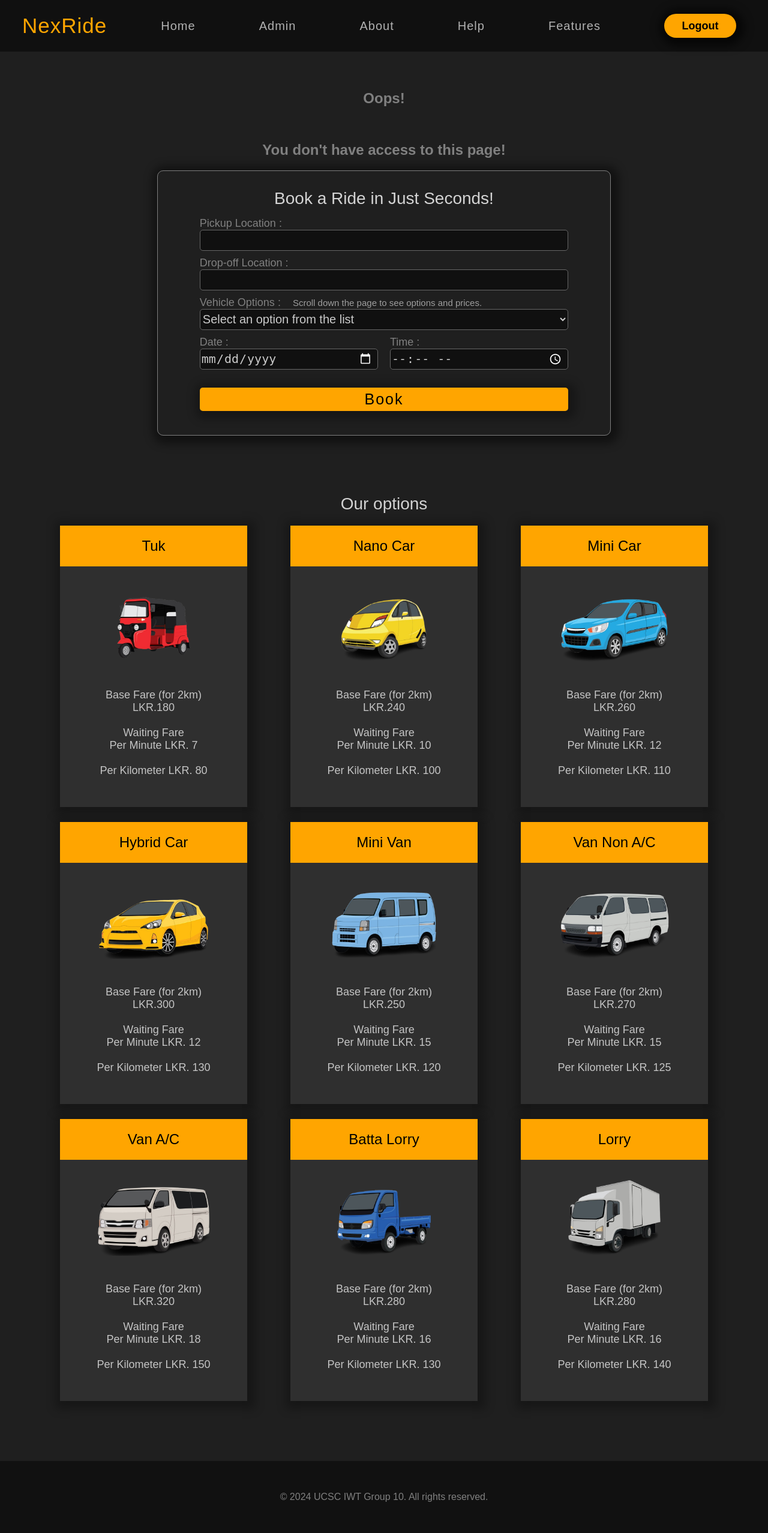
After one commit to cptdihindu/iwt-project, a PHP site: page /ride.php in a window 1280 px wide. The commit adds this page. Shown: the whole page at 60% size. Run offline with PHP 8.4, Linux system fonts and the light colour scheme; the visitor is signed in with stand-in values (Sample User, id 1).

Commit message:
Ride enquiry implemented.

```diff
--- a/#Patch-notes.txt
+++ b/#Patch-notes.txt
@@ -1,5 +1,6 @@
 latest,
 
+> Ride enquiry working.
 > About page interface improved.
 > Home page vehicles added.
 > Password visibility toggling working in login, signin forms.
@@ -26,5 +27,4 @@ Finished,
 
 Working on,
 
-> Ride enquiry
 > Driver registration (optional)
--- a/header.php
+++ b/header.php
@@ -43,9 +43,14 @@
                             else
                                 echo "<li><a href='$final_link'>Admin</a></li>";
                         }
+
+#--------------------------------------------------------To Ride Page ---------------------------------------
                         # Logged customers can access 'ride' page
                         else if($_SESSION['user_role'] == 'customer'){
-                            echo "<li><a href=''>Ride</a></li>";
+                            if($page == "ride")
+                                echo "<li><a class='active' href='ride.php'>Ride</a></li>";
+                            else
+                            echo "<li><a href='ride.php'>Ride</a></li>";
                         }
                     }
                     /* Guests can access 'driver' page
--- a/php/login.php
+++ b/php/login.php
@@ -21,6 +21,7 @@ if(isset($_POST['login-submit'])){
             // Store user information in session variables
             $_SESSION['user_fname'] = $userdata['fname']; // Getting fname
             $_SESSION['user_role'] = $userdata['role']; // Getting role
+            $_SESSION['user_no'] = $userdata['no']; // Getting number
 
             // Redirect to index.php
             header("Location: ../index.php");
@@ -42,9 +43,4 @@ if(isset($_POST['login-submit'])){
         }
     }
 }
-
-
-
-// Close the connection mysqli_close($conn);
-
 ?>
--- /dev/null
+++ b/ride.php
@@ -0,0 +1,297 @@
+<html>
+<head>
+    <link rel="stylesheet" href="style.css">
+    <title>Nexride Ride</title>
+</head>
+<body>
+
+<?php
+require_once('php/nav-variables.php');
+require_once('php/login.php');
+require_once('php/connect.php');
+$page = "ride";
+require_once('header.php');
+
+echo "<div class='nav-margin'></div>";
+?>
+
+<?php
+#--------------------------------------------------------Check the user before view---------------------------------------
+if (isset($_SESSION['user_role'])) {
+    # Logged customers can access 'ride' page
+    if ($_SESSION['user_role'] != 'customer') {
+        echo "<center><h2>Oops!</h2><br/><h2>You don't have access to this page!</h2></center>";
+    }
+}
+else{
+    echo "<center><h2>Oops!</h2><br/><h2>You cannot access this page!</h2></center>";
+    require_once('footer.php');
+    exit;
+}
+
+?>
+
+<!---------------------------------------------------ride booking form--------------------------------------------------->
+<div class="ride-form-holder">
+    <form class="ride-form" action="ride.php" method="post">
+        <div class="topic">Book a Ride in Just Seconds!</div>
+
+        <div class="login-row">
+            Pickup Location :
+            <input type="text" name="pickLoc" class="textfield" required>
+        </div>
+
+        <div class="login-row">
+            Drop-off Location :
+            <input type="text" name="dropLoc" class="textfield" required>
+        </div>
+
+        <div class="login-row">
+            Vehicle Options : <span id="vehicleOpt-note">Scroll down the page to see options and prices.</span>
+            <select name="vehicleOpt" class="textfield" required>
+                <option value="">Select an option from the list</option>
+                <option value="">Tuk</option>
+                <option value="">Nano Car</option>
+                <option value="">Mini Car</option>
+                <option value="">Hybrid Car</option>
+                <option value="">Mini Van</option>
+                <option value="">Van Non A/C</option>
+                <option value="">Van A/C</option>
+                <option value="">Batta Lorry</option>
+                <option value="">Lorry</option>
+            </select>
+        </div>
+
+        <div id="dateAndTime" class="login-row">
+            <div>
+                Date :
+                <input id="dateInput" type="date" name="pickDate" class="textfield" required>
+            </div>
+
+            <div>
+                Time :
+                <input id="timeInput" type="time" name="pickTime" class="textfield" required>
+            </div>
+        </div>
+
+        <div class="login-row">
+            <input type="submit" name="bookCab" value="Book" class="login-submit">
+        </div>
+    </form>
+</div>
+
+<!---------------------------------------------------Javascript for prevent early date and times--------------------------------------------------->
+<script>
+    document.addEventListener('DOMContentLoaded', function() {
+        // Set minimum date to today
+        const dateInput = document.getElementById('dateInput');
+        const timeInput = document.getElementById('timeInput');
+        const today = new Date().toISOString().split('T')[0];
+        dateInput.setAttribute('min', today);
+
+        // Function to update the minimum time based on the selected date
+        dateInput.addEventListener('change', function() {
+            const selectedDate = dateInput.value;
+            const now = new Date();
+            const todayDate = now.toISOString().split('T')[0];
+
+            if (selectedDate === todayDate) {
+                // Set minimum time to current time if today is selected
+                const hours = now.getHours().toString().padStart(2, '0');
+                const minutes = now.getMinutes().toString().padStart(2, '0');
+                const currentTime = `${hours}:${minutes}`;
+                timeInput.value = ''; // Clear the previous value
+                timeInput.setAttribute('min', currentTime);
+            } else {
+                // Remove minimum time for future dates
+                timeInput.removeAttribute('min');
+            }
+        });
+
+        // Prevent selecting past times for today
+        timeInput.addEventListener('input', function() {
+            const selectedDate = dateInput.value;
+            const now = new Date();
+            const todayDate = now.toISOString().split('T')[0];
+
+            if (selectedDate === todayDate) {
+                const selectedTime = timeInput.value;
+                const currentTime = `${now.getHours().toString().padStart(2, '0')}:${now.getMinutes().toString().padStart(2, '0')}`;
+
+                if (selectedTime < currentTime) {
+                    // If selected time is in the past, reset to the current time
+                    timeInput.value = currentTime;
+                }
+            }
+        });
+    });
+</script>
+
+
+<!----------------------------------------------------Vehicles------------------------------------------->
+<div class="wrapper">
+    <div class="topic">Our options</div>
+    <!----------------------------------------1st row------------------------------------------->
+    <div class="vehicle-row">
+        <div class="vehicle">
+            <h2 class="subtopic">Tuk</h2>
+            <img src="Images/Tuk.png" alt="Image of a tuk">
+            <div class="content">
+            Base Fare (for 2km) <br/>LKR.180<br/><br/>
+            Waiting Fare <br/>Per Minute LKR. 7<br/><br/>
+            Per Kilometer LKR. 80
+
+            </div>
+        </div>
+        <div class="vehicle">
+            <h2 class="subtopic">Nano Car</h2>
+            <img src="Images/Nano_Car.png" alt="Image of a  small car">
+            <div class="content">
+            Base Fare (for 2km) <br/>LKR.240<br/><br/>
+            Waiting Fare <br/>Per Minute LKR. 10<br/><br/>
+            Per Kilometer LKR. 100
+            </div>
+        </div>
+        <div class="vehicle">
+            <h2 class="subtopic">Mini Car</h2>
+            <img src="Images/Mini_Car.png" alt="Image of a mini car">
+            <div class="content">
+            Base Fare (for 2km) <br/>LKR.260<br/><br/>
+            Waiting Fare <br/>Per Minute LKR. 12<br/><br/>
+            Per Kilometer LKR. 110
+            </div>
+        </div>
+    </div>
+
+    <!----------------------------------------2nd row------------------------------------------->
+    <div class="vehicle-row">
+        <div class="vehicle">
+            <h2 class="subtopic">Hybrid Car</h2>
+            <img src="Images/Hybrid_Car.png" alt="Image of a hybrid car">
+            <div class="content">
+            Base Fare (for 2km) <br/>LKR.300<br/><br/>
+            Waiting Fare <br/>Per Minute LKR. 12<br/><br/>
+            Per Kilometer LKR. 130
+            </div>
+        </div>
+        <div class="vehicle">
+            <h2 class="subtopic">Mini Van</h2>
+            <img src="Images/Mini_Van.png" alt="Image of a mini van">
+            <div class="content">
+                Base Fare (for 2km) <br/>LKR.250<br/><br/>
+                Waiting Fare <br/>Per Minute LKR. 15<br/><br/>
+                Per Kilometer LKR. 120
+            </div>
+        </div>
+        <div class="vehicle">
+            <h2 class="subtopic">Van Non A/C</h2>
+            <img src="Images/Van_Non_AC.png" alt="Image of a non A/C van">
+            <div class="content">
+                Base Fare (for 2km) <br/>LKR.270<br/><br/>
+                Waiting Fare <br/>Per Minute LKR. 15<br/><br/>
+                Per Kilometer LKR. 125
+
+            </div>
+        </div>
+    </div>
+    <!----------------------------------3rd row---------------------------------------------------->
+    <div class="vehicle-row">
+        <div class="vehicle">
+            <h2 class="subtopic">Van A/C</h2>
+            <img src="Images/Van_AC.png" alt="Image of a A/C van">
+            <div class="content">
+            Base Fare (for 2km) <br/>LKR.320<br/><br/>
+            Waiting Fare <br/>Per Minute LKR. 18<br/><br/>
+            Per Kilometer LKR. 150
+            </div>
+        </div>
+        <div class="vehicle">
+            <h2 class="subtopic">Batta Lorry</h2>
+            <img src="Images/Batta_Lorry.png" alt="Image of a batta lorry">
+            <div class="content">
+            Base Fare (for 2km) <br/>LKR.280<br/><br/>
+            Waiting Fare <br/>Per Minute LKR. 16<br/><br/>
+            Per Kilometer LKR. 130
+            </div>
+        </div>
+        <div class="vehicle">
+            <h2 class="subtopic">Lorry</h2>
+            <img src="Images/Lorry.png" alt="Image of a lorry">
+            <div class="content">
+            Base Fare (for 2km) <br/>LKR.280<br/><br/>
+            Waiting Fare <br/>Per Minute LKR. 16<br/><br/>
+            Per Kilometer LKR. 140
+            </div>
+        </div>
+    </div>
+
+</div>
+
+<div><!-----------------------------------------------PHP CODE------------------------------------------->
+    <?php
+    #original code
+    if(isset($_POST['bookCab'])){
+        $cus_no = $_SESSION['user_no'];
+        #echo "<script>alert('$cus_no')</script>";
+
+        # Checking the customer has already booked
+        $sql = "SELECT * FROM bookings WHERE no = $cus_no";
+        $result = mysqli_query($conn, $sql);
+
+        if(mysqli_num_rows($result) > 0){
+            $msg = "You have an existing ride booked. Please complete or cancel it to book again. !";
+            echo
+        "<script>
+                alert('$msg');
+                window.location.href = 'ride.php';
+            </script>";
+        }
+        else{
+            # Getting customer details from user table
+
+            $sql = "SELECT * FROM `$tb_name` WHERE no = $cus_no";
+            $result = mysqli_query($conn, $sql);
+            $row = mysqli_fetch_assoc($result);
+
+            $cus_name = $row['fname']." ".$row['lname'];
+            $cus_tele = $row['tele'];
+            $cus_pickLoc = $_POST['pickLoc'];
+            $cus_dropLoc = $_POST['dropLoc'];
+            $cus_pickTime = $_POST['pickTime'];
+            $cus_pickDate = $_POST['pickDate'];
+
+            $sql = "INSERT INTO bookings(no, name, tele, pickLoc, dropLoc, time, date) VALUES ($cus_no, '$cus_name', '$cus_tele', '$cus_pickLoc', '$cus_dropLoc', '$cus_pickTime', '$cus_pickDate')";
+
+            if(mysqli_query($conn, $sql)){
+                $msg = 'Your ride has been booked !';
+                echo "<script>
+                        alert('$msg');
+                        window.location.href = 'ride.php';
+                    </script>";
+            } else {
+                $msg = 'Error while booking the ride !';
+                echo "<script>
+                        alert('$msg');
+                        window.location.href = 'ride.php';
+                    </script>";
+            }
+        }
+    }
+    ?>
+</div>
+
+
+
+
+
+
+
+
+
+
+
+
+
+<?php require_once('footer.php'); ?>
+</body>
+</html>
--- a/style.css
+++ b/style.css
@@ -580,7 +580,6 @@ body{
 
 
 /*About Styles*/
-
 .about-image img{
     width: 100%;
 }
@@ -599,6 +598,60 @@ body{
     color:rgb(0, 0, 0);
     transition: color 0.1s ease-in-out;
 }
+
+
+
+
+/*Ride Styles*/
+.ride-form-holder{
+    display: flex;
+    justify-content: center;
+}
+
+.ride-form{
+    box-shadow:3px 3px 15px 10px rgba(0, 0, 0, 0.453);
+    font-size: 18;
+    border-radius: 10px;
+    padding: 30 70;
+    border:1px solid rgb(127, 127, 127);
+    min-width: 400;
+    width: 48%;
+}
+.ride-form .topic{
+    margin: 0;
+    margin-bottom: 15;
+}
+.ride-form .login-submit{
+    margin-top: 20;
+    box-shadow:3px 3px 15px 10px rgba(0, 0, 0, 0.296);
+}
+#dateAndTime{
+    display: flex;
+    justify-content: space-between;
+    gap: 20px;
+}
+#dateAndTime div{
+    width: 100%;
+    display: flex;
+    flex-direction: column;
+}
+input[type="date"]::-webkit-calendar-picker-indicator {
+    padding-right: 10;
+    filter: invert(1); /* This will turn the icon white */
+}
+
+input[type="time"]::-webkit-inner-spin-button,
+input[type="time"]::-webkit-calendar-picker-indicator {
+    padding-right: 10;
+    filter: invert(1); /* This will turn the time input icon white */
+}
+#vehicleOpt-note{
+    color: rgb(158, 158, 158);
+}
+
+
+
+
 
 
 
```
Also changed, not shown: index.php (+5 -3 lines).
